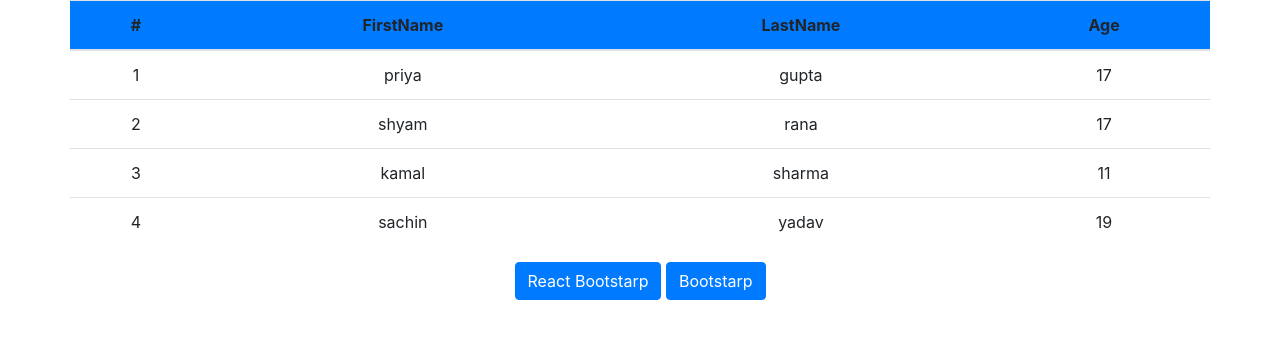
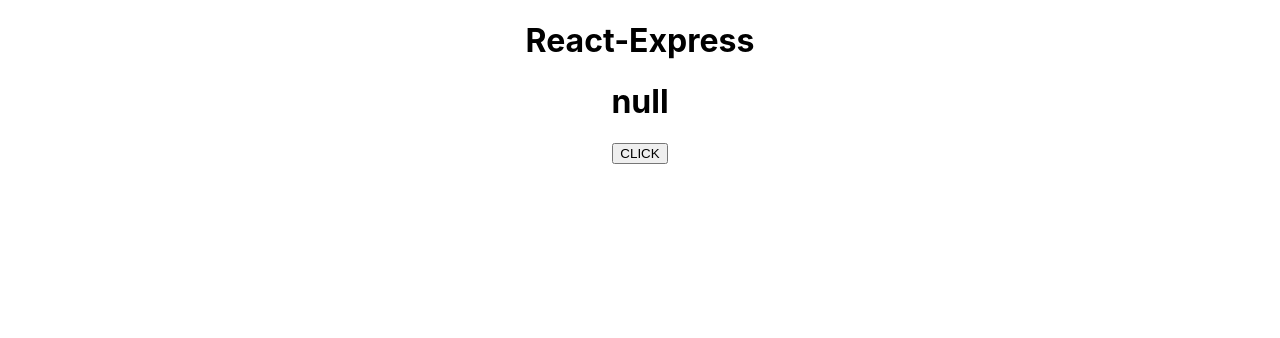
Before and after one commit to 0124hitesh/my-app, a React (Create React App) app: page / in a window 1280 px wide. Shown: the top 338 px of the page. Built offline with nearby package versions, Linux system fonts and the light colour scheme.

Commit message:
React-Express

```diff
--- a/package.json
+++ b/package.json
@@ -2,10 +2,12 @@
   "name": "my-app",
   "version": "0.1.0",
   "private": true,
+  "proxy": "http://localhost:4000",
   "dependencies": {
     "@testing-library/jest-dom": "^5.11.9",
     "@testing-library/react": "^11.2.5",
     "@testing-library/user-event": "^12.7.0",
+    "axios": "^0.21.1",
     "bootstrap": "^4.6.0",
     "react": "^17.0.1",
     "react-bootstrap": "^1.5.2",
--- a/src/App.js
+++ b/src/App.js
@@ -28,8 +28,9 @@
 // import Contact from './Practical/Contact';
 // import None from './Practical/p10_none';
 
-import {Display1, Display2} from './DisplayData';
+// import {Display1, Display2} from './DisplayData';
 
+import React_Express from './React-Express';
 
 
 function App() {
@@ -64,7 +65,9 @@
     </Router> */}
 
     {/* <Display1/> */}
-    <Display2/>
+    {/* <Display2/> */}
+
+    <React_Express/>
     </>
   );
 }
--- /dev/null
+++ b/src/React-Express.js
@@ -0,0 +1,41 @@
+import React, {Component} from  'react';
+import axios from 'axios';
+
+// add "proxy":"http://localhost:4000" under private in package.json
+// npm i axios
+export default class React_Express extends Component{
+
+    constructor(){
+        super();
+        this.state={
+            express:'null'
+        }
+    }
+
+    // componentDidMount = ()=>{
+    //     axios.get('/express').then(response => {
+    //         console.log(response.data.name);
+    //         this.setState({
+    //             express:response.data.name
+    //         })
+    // })
+
+    Clickk=()=>{
+            axios.get('/express').then(response => {
+                console.log(response.data.name);
+                this.setState({
+                    express:response.data.name
+                })
+            })
+    }
+
+    render(){
+        return(
+            <>
+            <h1>React-Express</h1>
+            <h1>{this.state.express}</h1>
+            <button onClick={this.Clickk}>CLICK</button>
+            </>
+        )
+    }
+}
```
Also changed, not shown: 1 other file (tests, documents, lock files or other folders).
